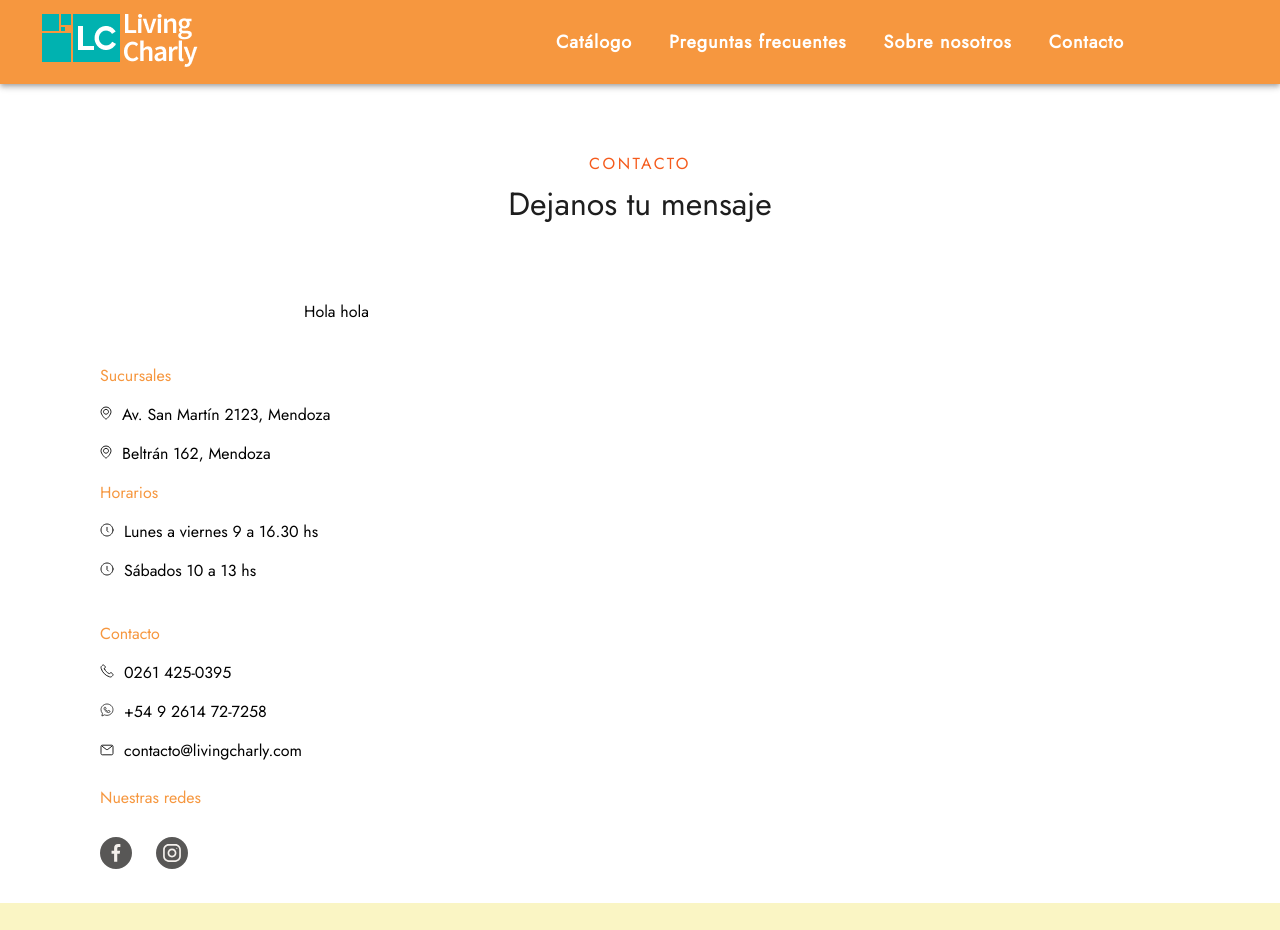
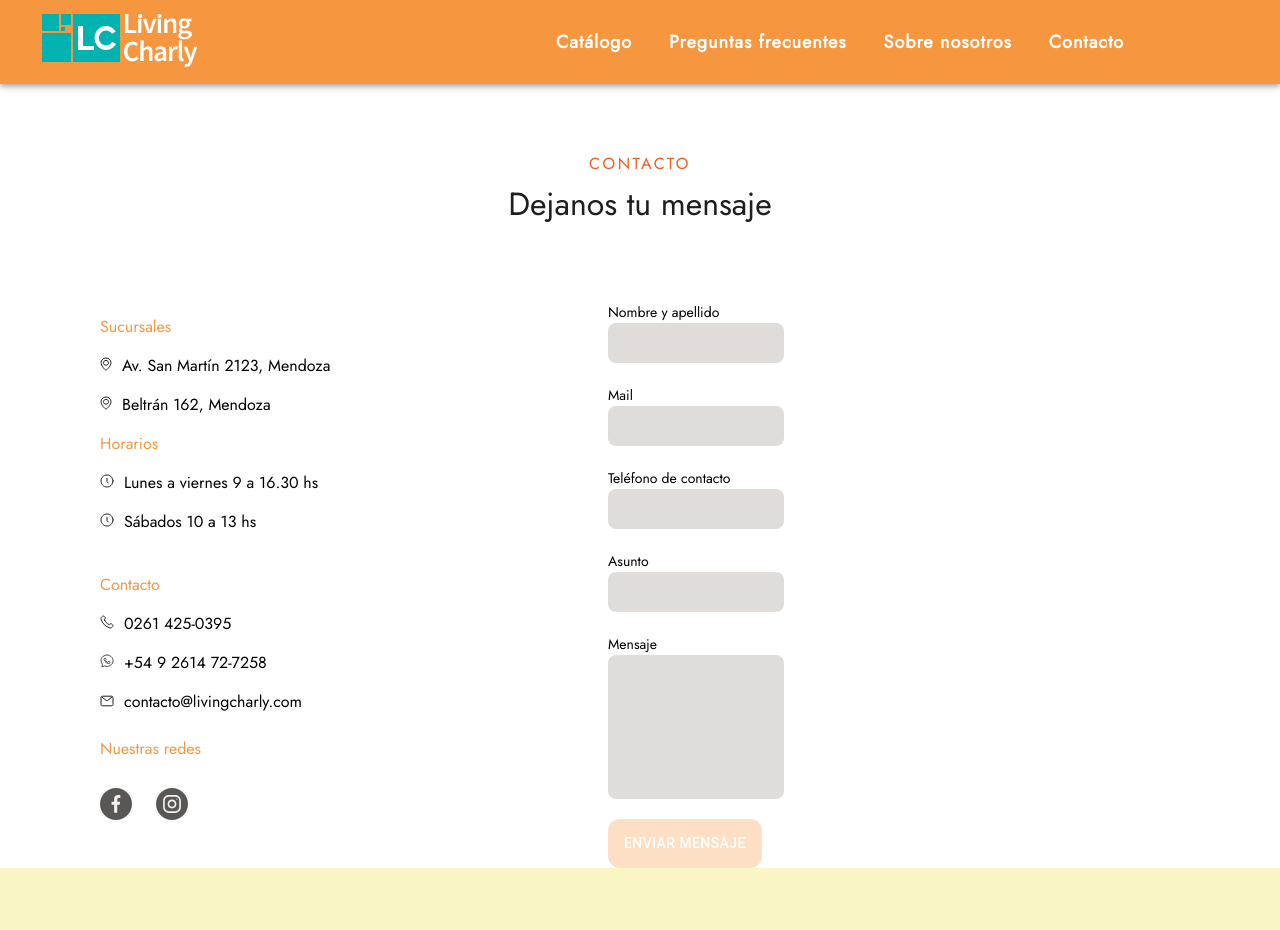
Before and after one commit to solprinz/livingcharly, a React (Vite) app: page /contacto in a window 1280 px wide. Shown: the top 930 px of the page. Built offline with nearby package versions, Linux system fonts and the light colour scheme.

Commit message:
pagina contacto

```diff
--- /dev/null
+++ b/src/components/Boton/Boton.jsx
@@ -0,0 +1,22 @@
+import { Button } from "@mui/material";
+
+export const Boton = ({ button }) => {
+  return (
+    <>
+      <Button
+        sx={{
+          padding: "12px 16px",
+          justifyContent: "center",
+          alignItems: "center",
+          gap: "4px",
+          borderRadius: "12px",
+          opacity: "0.3",
+          backgroundColor: "#F6973F",
+          color: "white",
+        }}
+      >
+        {button}
+      </Button>
+    </>
+  );
+};
--- /dev/null
+++ b/src/components/Formulario/Formulario.jsx
@@ -0,0 +1,81 @@
+import { Boton } from "../Boton/Boton";
+
+export const Formulario = () => {
+  return (
+    <>
+      <div className="container-fluid">
+        <div className="col" style={{ width: "560px" }}>
+          <div className="row">
+            <label className="form-label row">Nombre y apellido</label>
+          </div>
+          <div className="row">
+            <input
+              type="text"
+              id="nombre"
+              placeholder=""
+              className="form-input"
+            ></input>
+          </div>
+        </div>
+
+        <div className="col">
+          <div className="row">
+            <label className="form-label row">Mail</label>
+          </div>
+          <div className="row">
+            <input
+              type="email"
+              id="nombre"
+              placeholder=""
+              className="form-input"
+            ></input>
+          </div>
+        </div>
+
+        <div className="col">
+          <div className="row">
+            <label className="form-label row">Teléfono de contacto</label>
+          </div>
+          <div className="row">
+            <input
+              type="text"
+              id="nombre"
+              placeholder=""
+              className="form-input"
+            ></input>
+          </div>
+        </div>
+
+        <div className="col">
+          <div className="row">
+            <label className="form-label row">Asunto</label>
+          </div>
+          <div className="row">
+            <input
+              type="text"
+              id="nombre"
+              placeholder=""
+              className="form-input"
+            ></input>
+          </div>
+        </div>
+
+        <div className="col">
+          <div className="row">
+            <label className="form-label row">Mensaje</label>
+          </div>
+          <div className="row">
+            <input
+              type="text"
+              id="nombre"
+              placeholder=""
+              className="form-input"
+              style={{ height: "144px" }}
+            ></input>
+          </div>
+        </div>
+        <Boton button={"Enviar Mensaje"} />
+      </div>
+    </>
+  );
+};
--- a/src/components/bannerInfo/BannerInfo.jsx
+++ b/src/components/bannerInfo/BannerInfo.jsx
@@ -7,9 +7,9 @@ export const BannerInfo = () => {
           display: "flex",
           /* maxWidth: "1440px", */
           minWidth: "328px",
-          padding: "80px 116px",
-         /*  gap: "40px 24px", */
-          gap: "40px 24px",
+          padding: "60px 116px",
+          /*  gap: "40px 24px", */
+          gap: "40px 20px",
           flexWrap: "wrap",
           backgroundColor: "#faf5c4",
           color: "#585756",
@@ -18,7 +18,7 @@ export const BannerInfo = () => {
       >
         <div className="row">
           <div className="col-md">
-            <div style={{ display: "flex", minWidth: "250px" }}>
+            <div style={{ display: "flex", minWidth: "240px" }}>
               <div>
                 <svg
                   xmlns="http://www.w3.org/2000/svg"
@@ -47,7 +47,7 @@ export const BannerInfo = () => {
 
         <div className="row ">
           <div className="col-md">
-            <div style={{ display: "flex", minWidth: "250px" }}>
+            <div style={{ display: "flex", minWidth: "240px" }}>
               <div>
                 <svg
                   xmlns="http://www.w3.org/2000/svg"
@@ -74,7 +74,7 @@ export const BannerInfo = () => {
 
         <div className="row ">
           <div className="col-md">
-            <div style={{ display: "flex", minWidth: "250px" }}>
+            <div style={{ display: "flex", minWidth: "240px" }}>
               <div>
                 <svg
                   xmlns="http://www.w3.org/2000/svg"
@@ -100,7 +100,7 @@ export const BannerInfo = () => {
         </div>
         <div className="row">
           <div className="col-md">
-            <div style={{ display: "flex", minWidth: "250px" }}>
+            <div style={{ display: "flex", minWidth: "240px" }}>
               <div>
                 <svg
                   xmlns="http://www.w3.org/2000/svg"
--- a/src/components/pages/contacto/Contacto.jsx
+++ b/src/components/pages/contacto/Contacto.jsx
@@ -1,3 +1,4 @@
+import { Formulario } from "../../Formulario/Formulario";
 import Titles from "../../Titles/Titles";
 import { DataContacto } from "../../dataContacto/DataContacto";
 
@@ -6,11 +7,11 @@ export const Contacto = () => {
     <div>
       <Titles title={"Dejanos tu mensaje"} subtitle={"CONTACTO"} />
       <div className="content">
-        <div className="left-side">
+        <div className="left-side " style={{ width: "504px", marginTop: 0 }}>
           <DataContacto />
         </div>
-        <div className="right-side">
-          <p>Hola hola</p>
+        <div className="right-side " style={{ marginBottom: "" }}>
+          <Formulario />
         </div>
       </div>
     </div>
--- a/src/components/pages/faq/FaqContainer.jsx
+++ b/src/components/pages/faq/FaqContainer.jsx
@@ -1,4 +1,3 @@
-
 import * as React from "react";
 import {
   ListSubheader,
@@ -11,7 +10,7 @@ import {
 import { ExpandLess, ExpandMore } from "@mui/icons-material";
 
 const FaqContainer = ({ category, question, answer }) => {
-  const [open, setOpen] = React.useState(true);
+  const [open, setOpen] = React.useState(false);
 
   const handleClick = () => {
     setOpen(!open);
@@ -22,8 +21,6 @@ const FaqContainer = ({ category, question, answer }) => {
       sx={{
         width: "100%",
         maxWidth: 1200,
-        bgcolor: "background.paper",
-        alignItems: "flex-start",
         color: "#1e1e1e",
       }}
       component="nav"
@@ -32,7 +29,7 @@ const FaqContainer = ({ category, question, answer }) => {
         <ListSubheader
           component="div"
           id="nested-list-subheader"
-          sx={{ color: " #f6973f", fontSize: "18px" }}
+          sx={{ color: " #f6973f", fontSize: "20px", padding: 0 }}
         >
           {category}
         </ListSubheader>
@@ -40,14 +37,17 @@ const FaqContainer = ({ category, question, answer }) => {
     >
       <ListItemText
         sx={{
-          height: "auto",
-          borderTop: " 2px solid #f4f0ec",
-          paddingTop: "5px",
+          height: "20px",
         }}
       >
         <ListItemButton
           onClick={handleClick}
-          style={{ alignItems: "flex-end" }}
+          sx={{
+            pl: 0,
+            borderTop: " 2px solid #f4f0ec",
+            fontSize: "18px",
+            width: "auto",
+          }}
         >
           {question}
           {open ? <ExpandLess /> : <ExpandMore />}
@@ -55,8 +55,8 @@ const FaqContainer = ({ category, question, answer }) => {
       </ListItemText>
 
       <Collapse in={open} timeout="auto" unmountOnExit>
-        <List component="div" disablePadding sx={{ pl: 4 }}>
-          <ListItemText>
+        <List component="div" disablePadding sx={{ pl: 2, fontSize: "16px" }}>
+          <ListItemText sx={{ pt: 4 }}>
             {answer} <ListItemButton />
           </ListItemText>
         </List>
--- a/src/styles/components/DataContacto/DataContacto.scss
+++ b/src/styles/components/DataContacto/DataContacto.scss
@@ -1,7 +1,7 @@
 .data-contacto {
   display: flex;
   width: 328px;
-  padding: 64px 0px 16px 0px;
+  padding: 15px 0px 16px 0px;
   flex-direction: column;
   align-items: flex-start;
   gap: 24px;
--- a/src/styles/components/Faq/Faq.scss
+++ /dev/null
@@ -1,37 +0,0 @@
-.faq__container {
-  display: flex;
-  width: 900px;
-  flex-direction: column;
-  align-items: flex-start;
-  gap: 20px;
-}
-
-.category {
-  color: #f6973f;
-  /* Prod Card Title */
-  font-family: Jost;
-  font-size: 24px;
-  font-style: normal;
-  font-weight: 500;
-  line-height: 24px; /* 100% */
-}
-
-.question {
-  color: #1e1e1e;
-  width: auto;
-  font-size: 20px;
-  border-top: 2px solid #f4f0ec;
-
-  display: flex;
-  flex-direction: column;
-  align-items: flex-start;
-
-  align-self: stretch;
-  height: 25px;
-  padding: 5px;
-}
-.answer {
-  color: #585756;
-
-  font-size: 16px;
-}
--- /dev/null
+++ b/src/styles/components/Formulario/Formulario.scss
@@ -0,0 +1,16 @@
+.form-input {
+  border: none;
+  border-radius: 8px;
+  background-color: rgba(211, 206, 202, 0.7);
+  display: flex;
+  height: 40px;
+  padding: 8px;
+  /*   align-items: center; */
+  gap: 8px;
+  /*   max-width: 560px; */
+  width: auto;
+  margin-bottom: 20px;
+}
+.form-label {
+  font-size: 14px;
+}
--- a/src/styles/styles.scss
+++ b/src/styles/styles.scss
@@ -136,4 +136,4 @@ li {
 @import "./components/OtraCard/OtraCard";
 @import "./components/Loader/Loader";
 @import "./components/DataContacto/DataContacto.scss";
-@import "./components/Faq/Faq.scss";
+@import "./components/Formulario/Formulario.scss";
```
Also changed, not shown: src/components/pages/faq/Faq.jsx (+3 -4 lines).
